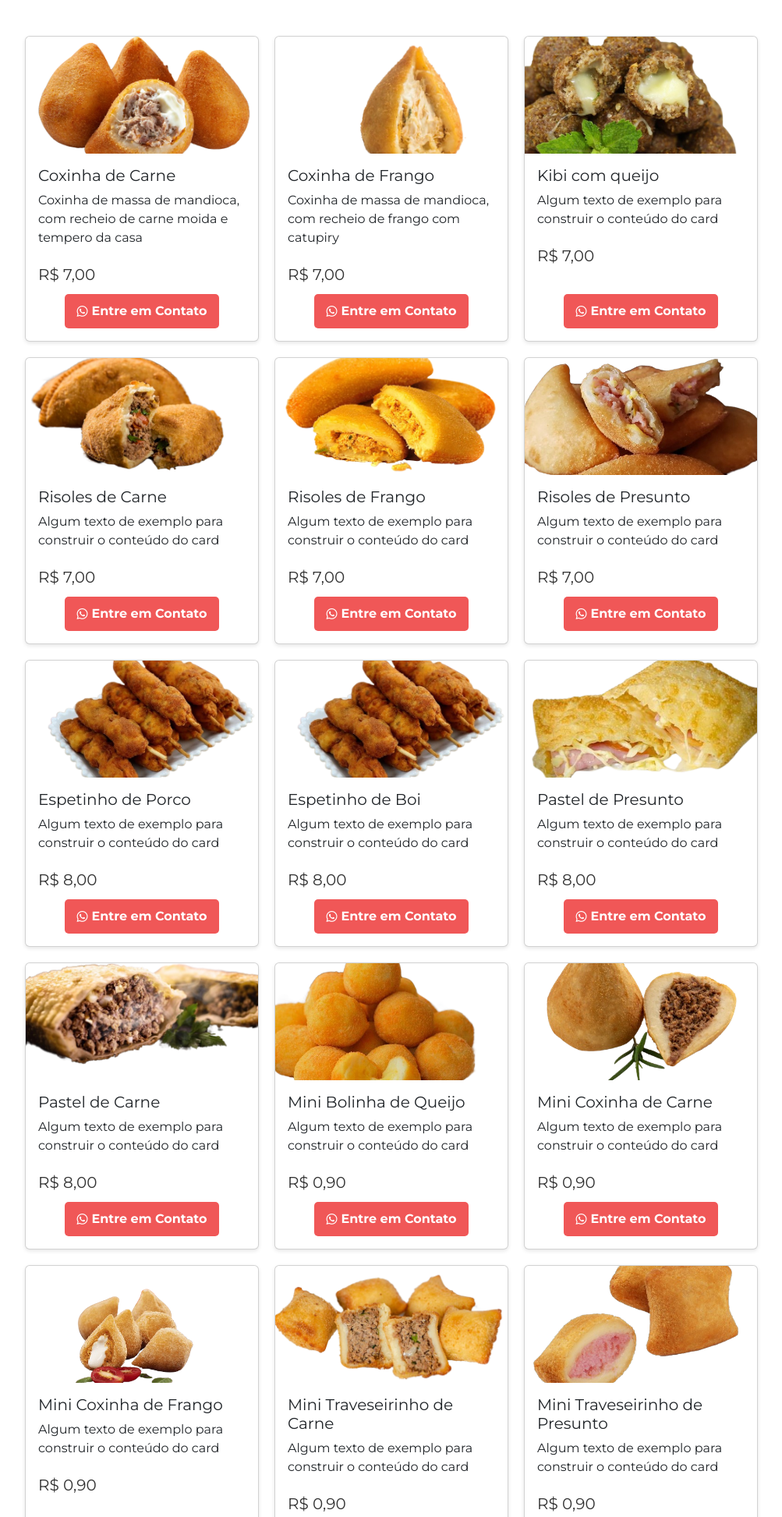
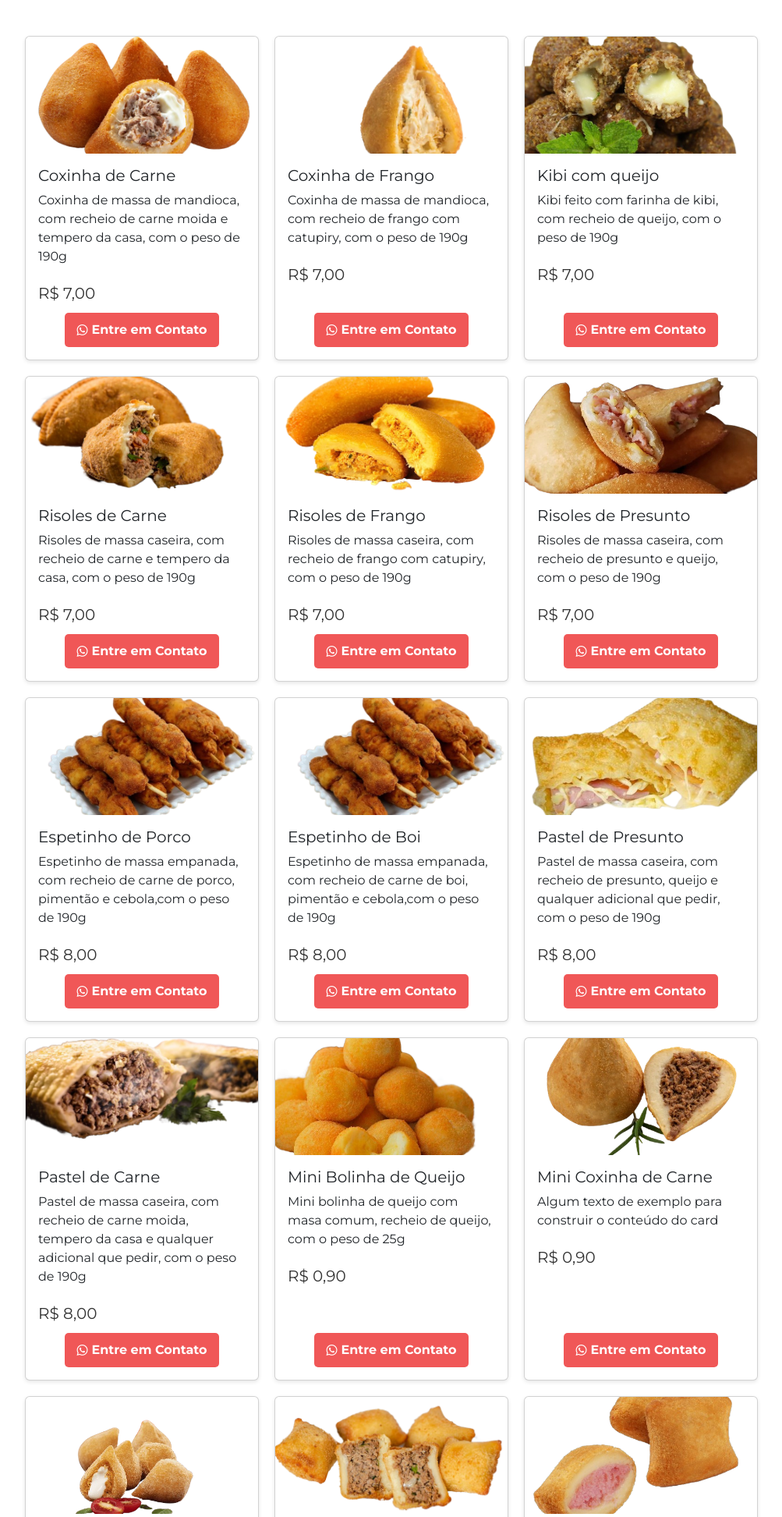
Before and after one commit to flavio-a-galvao/trabalho-semestre, a PHP site: page /index.php in a window 1280 px wide. Shown: the part 1249-3194 px from the top of the page at 78% size, without its empty margins (138-1141 px from the left). Run offline with PHP 8.4, Linux system fonts and the light colour scheme; some libraries are stand-ins or nearby versions.

Commit message:
colocando textos sobre o salgado

```diff
--- a/trabalho-semestre/produtos.php
+++ b/trabalho-semestre/produtos.php
@@ -2,61 +2,61 @@
 $salgadosGrandes = [
     [
         'nome' => 'Coxinha de Carne',
-        'descricao' => 'Coxinha de massa de mandioca, com recheio de carne moida e tempero da casa',
+        'descricao' => 'Coxinha de massa de mandioca, com recheio de carne moida e tempero da casa, com o peso de 190g',
         'preco' => 7.00,
         'imagem' => 'imagens/coxinha-carne.png',
     ],
     [
         'nome' => 'Coxinha de Frango',
-        'descricao' => 'Coxinha de massa de mandioca, com recheio de frango com catupiry',
+        'descricao' => 'Coxinha de massa de mandioca, com recheio de frango com catupiry, com o peso de 190g',
         'preco' => 7.00,
         'imagem' => 'imagens/coxinha-de-frango.png',
     ],
     [
         'nome' => 'Kibi com queijo',
-        'descricao' => 'Algum texto de exemplo para construir o conteúdo do card',
+        'descricao' => 'Kibi feito com farinha de kibi, com recheio de queijo, com o peso de 190g',
         'preco' => 7.00,
         'imagem' => 'imagens/kibi.png',
     ],
     [
         'nome' => 'Risoles de Carne',
-        'descricao' => 'Algum texto de exemplo para construir o conteúdo do card',
+        'descricao' => 'Risoles de massa caseira, com recheio de carne e tempero da casa, com o peso de 190g',
         'preco' => 7.00,
         'imagem' => 'imagens/risoles-carne.png',
     ],
     [
         'nome' => 'Risoles de Frango',
-        'descricao' => 'Algum texto de exemplo para construir o conteúdo do card',
+        'descricao' => 'Risoles de massa caseira, com recheio de frango com catupiry, com o peso de 190g',
         'preco' => 7.00,
         'imagem' => 'imagens/risoles-frango.png',
     ],
     [
         'nome' => 'Risoles de Presunto',
-        'descricao' => 'Algum texto de exemplo para construir o conteúdo do card',
+        'descricao' => 'Risoles de massa caseira, com recheio de presunto e queijo, com o peso de 190g',
         'preco' => 7.00,
         'imagem' => 'imagens/risoles-de-presunto.png',
     ],
     [
         'nome' => 'Espetinho de Porco',
-        'descricao' => 'Algum texto de exemplo para construir o conteúdo do card',
+        'descricao' => 'Espetinho de massa empanada, com recheio de carne de porco, pimentão e cebola,com o peso de 190g',
         'preco' => 8.00,
         'imagem' => 'imagens/espetinho.png',
     ],
     [
         'nome' => 'Espetinho de Boi',
-        'descricao' => 'Algum texto de exemplo para construir o conteúdo do card',
+        'descricao' => 'Espetinho de massa empanada, com recheio de carne de boi, pimentão e cebola,com o peso de 190g',
         'preco' => 8.00,
         'imagem' => 'imagens/espetinho.png',
     ],
     [
         'nome' => 'Pastel de Presunto',
-        'descricao' => 'Algum texto de exemplo para construir o conteúdo do card',
+        'descricao' => 'Pastel de massa caseira, com recheio de presunto, queijo e qualquer adicional que pedir, com o peso de 190g',
         'preco' => 8.00,
         'imagem' => 'imagens/pastel-presunto.png',
     ],
     [
         'nome' => 'Pastel de Carne',
-        'descricao' => 'Algum texto de exemplo para construir o conteúdo do card',
+        'descricao' => 'Pastel de massa caseira, com recheio de carne moida, tempero da casa e qualquer adicional que pedir, com o peso de 190g',
         'preco' => 8.00,
         'imagem' => 'imagens/pastel-carne.png',
     ],
@@ -65,7 +65,7 @@ $salgadosGrandes = [
 $salgadosPequenos = [
     [
         'nome' => 'Mini Bolinha de Queijo',
-        'descricao' => 'Algum texto de exemplo para construir o conteúdo do card',
+        'descricao' => 'Mini bolinha de queijo com masa comum, recheio de queijo, com o peso de 25g',
         'preco' => 0.90,
         'imagem' => 'imagens/mini-bolinha-queijo.png',
     ],
```
